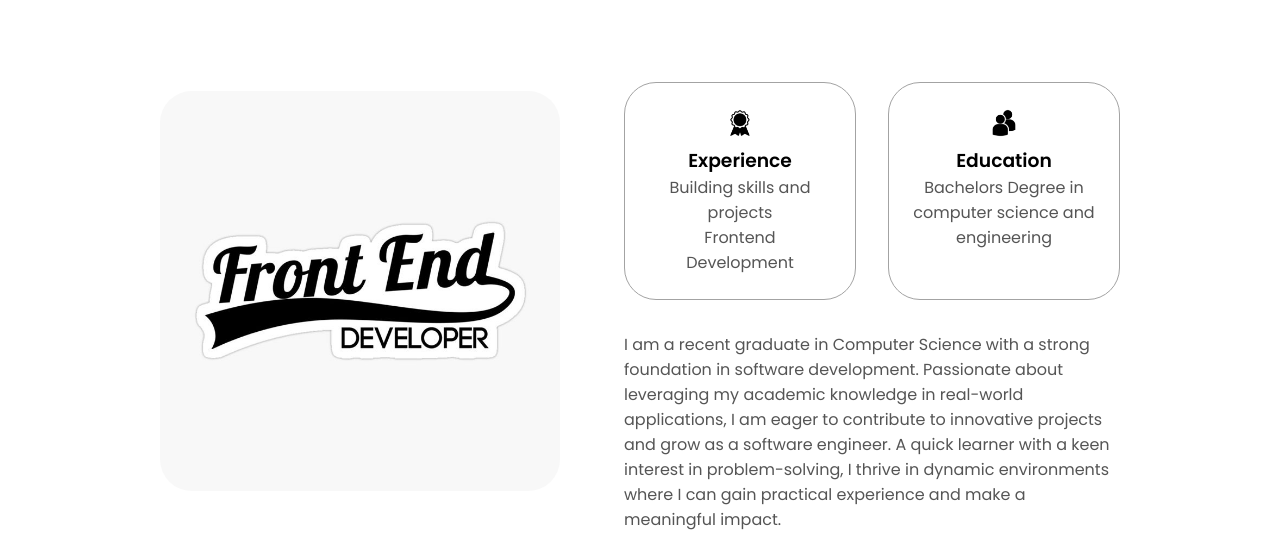
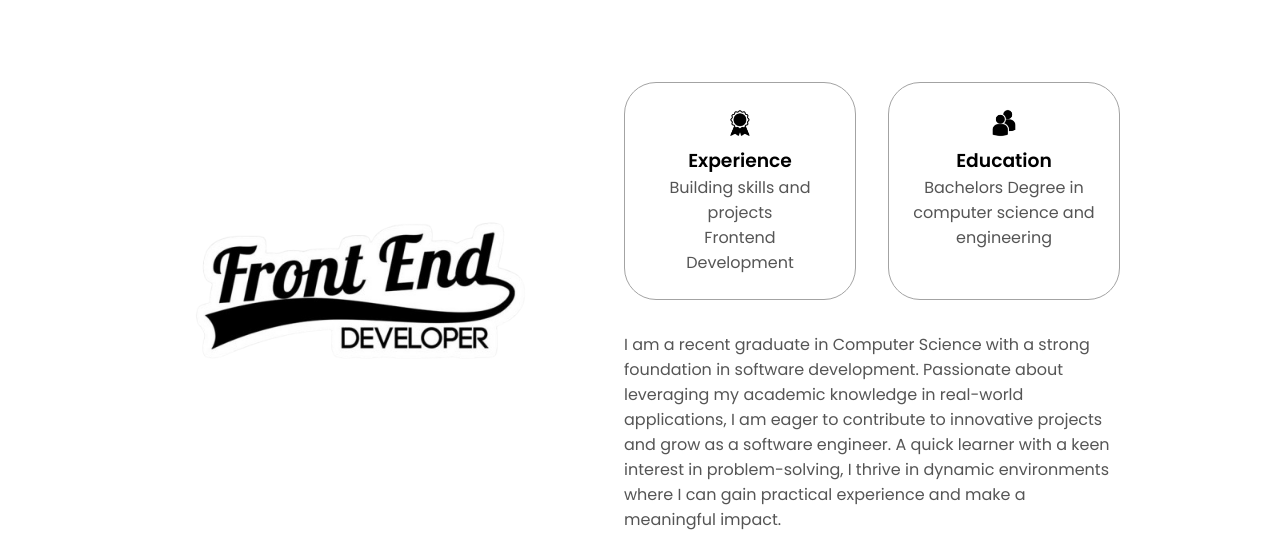
Before and after one commit to tanzil112/Portfolio, a plain HTML site: page index.html in a window 1280 px wide. Shown: the part 1028-1569 px from the top of the page. Drawn offline with Linux system fonts and the light colour scheme.

Commit message:
index.html

```diff
--- a/index.html
+++ b/index.html
@@ -80,7 +80,7 @@
       <div class="section-container">
         <div class="section__pic-container">
           <img
-            src="./assets/img1.jpg"
+            src="./assets/image.png"
             alt="Profile picture"
             class="about-pic"
           />
```
